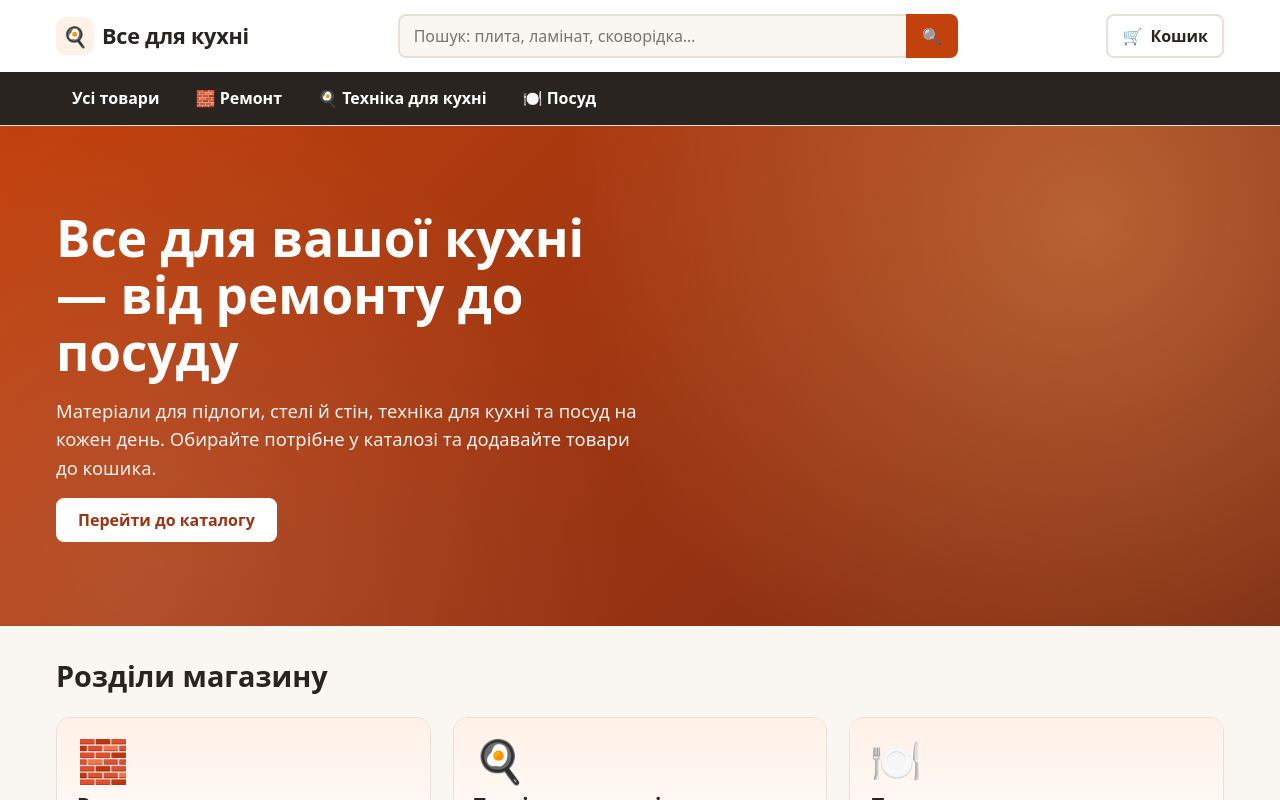
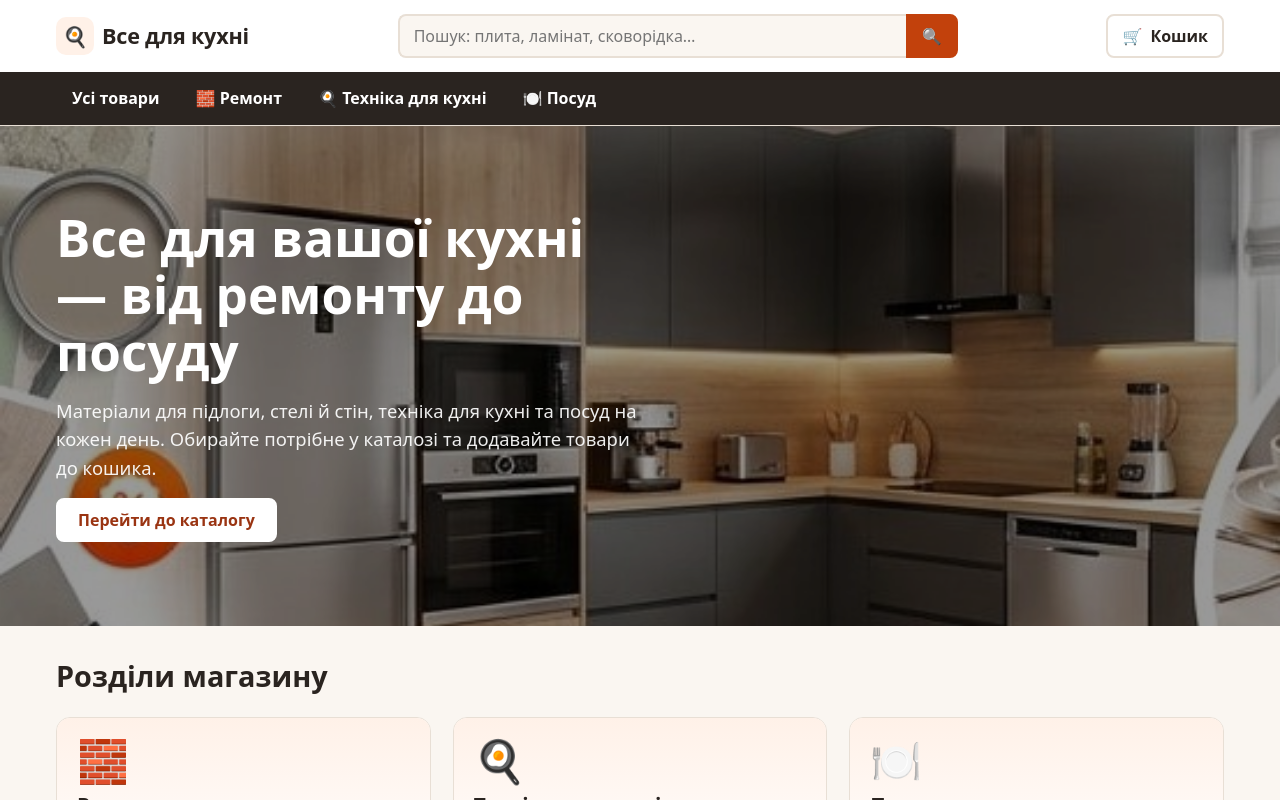
Before and after one commit to UlichIgor/kitchen-shop, a React (Vite) app: page / in a window 1280 px wide. Shown: the top 800 px of the page. Built offline with nearby package versions, Linux system fonts and the light colour scheme.

Commit message:
background-image

```diff
--- a/src/styles/_home.scss
+++ b/src/styles/_home.scss
@@ -3,10 +3,9 @@
 
 .hero {
   color: #fff;
-  background:
-    radial-gradient(circle at 85% 20%, rgba(#fdba74, 0.35), transparent 45%),
-    radial-gradient(circle at 10% 90%, rgba(#fff, 0.12), transparent 40%),
-    linear-gradient(135deg, $c-primary 0%, $c-primary-dark 55%, #7c2d12 100%);
+background-image: ()linear-gradient(180deg, rgba(0, 0, 0, 0.4), rgba(0, 0, 0, 0.4)), url("/img/hero-bg.jpg");
+  background-size: cover;
+  background-position: center;
 }
 
 .hero__inner {
```
Also changed, not shown: public/img/hero-bg.jpg (added).
